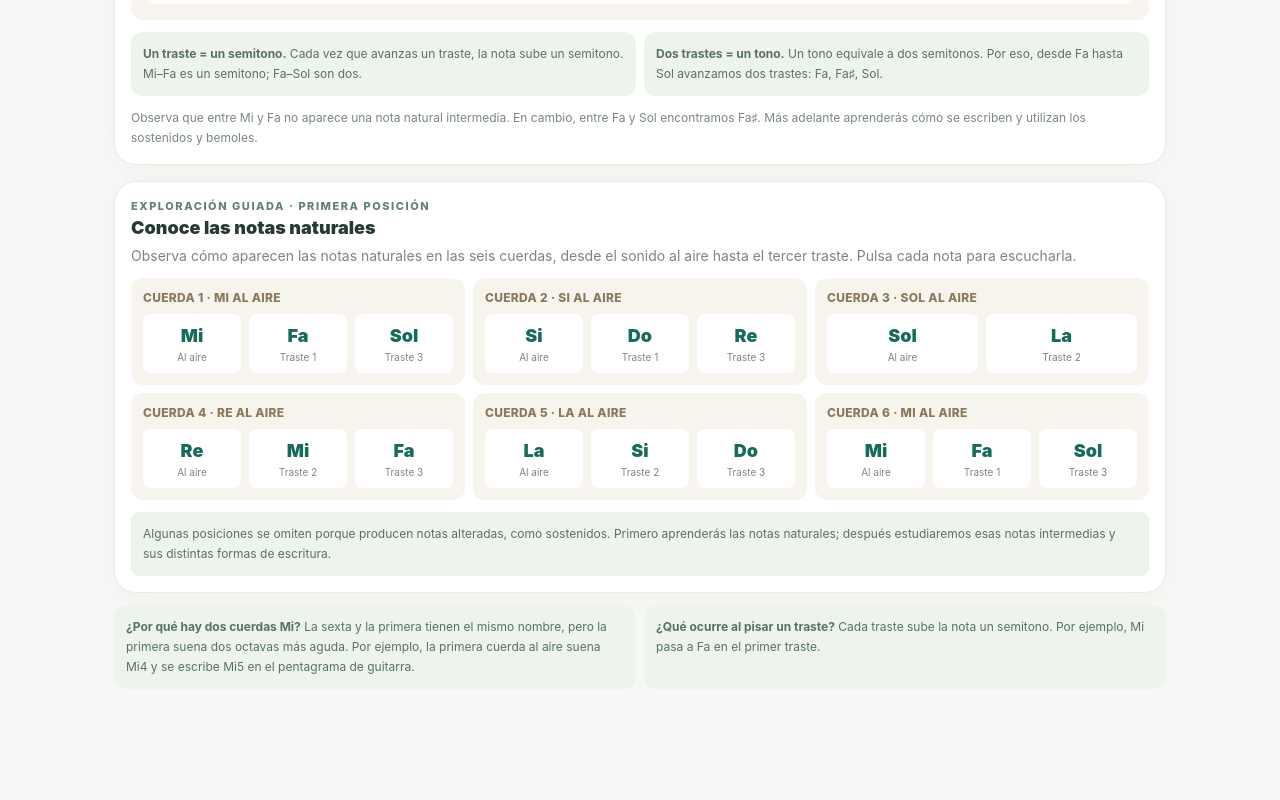
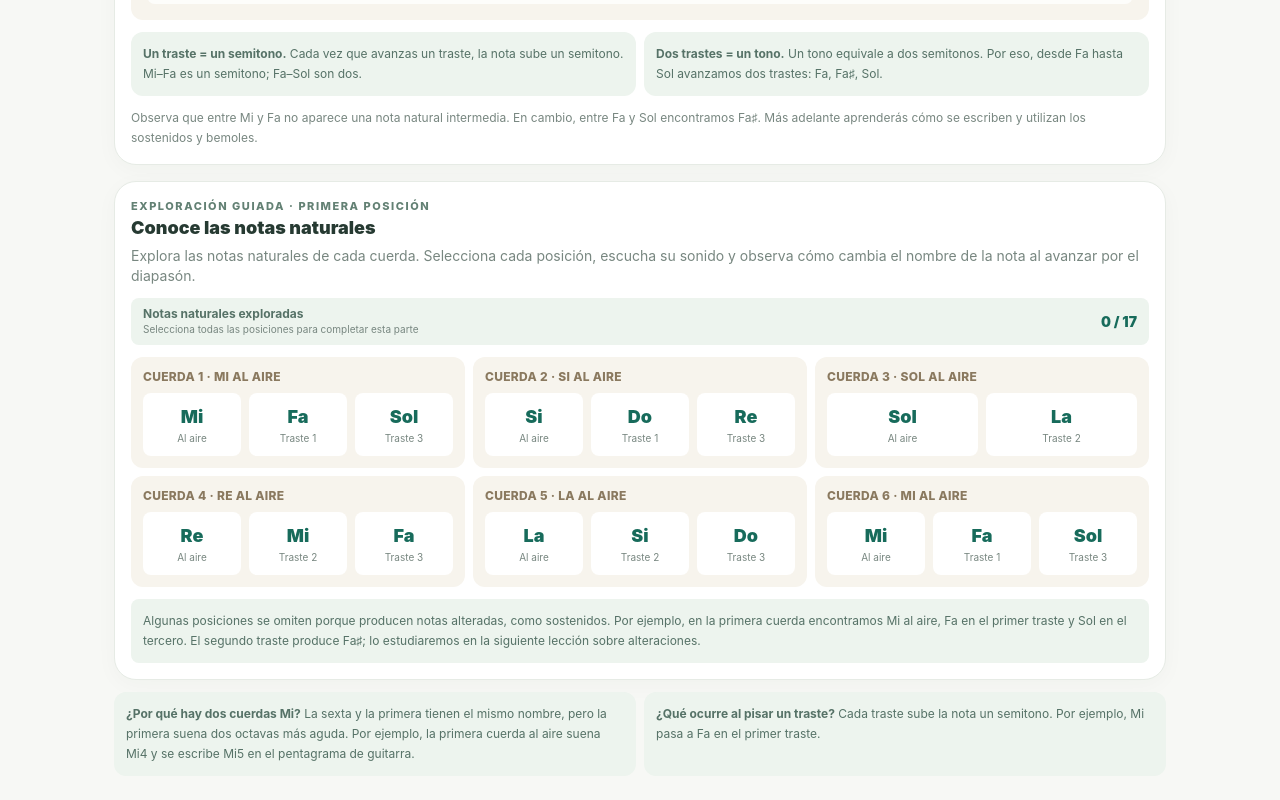
Before and after one commit to juanisidromejia/guitar-tutor, a Vue app: page /fundamentos in a window 1280 px wide. Shown: the part 1370-2170 px from the top of the page. Before the commit the page ends 2087 px from the top, so only its background shows below. Built offline with nearby package versions, Linux system fonts and the light colour scheme; no server answers.

Commit message:
feat: guide natural note exploration in open strings lesson

```diff
--- a/src/views/OpenStringsLesson.vue
+++ b/src/views/OpenStringsLesson.vue
@@ -20,6 +20,9 @@ const selectedString = computed(() => selected.value ?? strings[0])
 const visited = ref<number[]>([])
 const selectedFret = ref(0)
 const visitedFrets = ref<number[]>([])
+const visitedNaturalNotes = ref<string[]>([])
+const selectedNaturalNote = ref<{ key: string; midi: number; stringNumber: number; stringName: string; fret: number; name: string } | null>(null)
+const totalNaturalNotes = computed(() => naturalNotesByString.value.reduce((total, string) => total + string.notes.length, 0))
 const fretNote = computed(() => midiName(strings[0].midi + selectedFret.value))
 const note = computed(() => midiName(selectedString.value.midi))
 const writtenNote = computed(() => midiName(selectedString.value.midi + 12))
@@ -33,7 +36,10 @@ const naturalNotesByString = computed(() => strings.map(string => ({
 })))
 
 function maybeComplete() {
-  if (visited.value.length === strings.length && [0, 1, 2, 3].every(value => visitedFrets.value.includes(value))) complete(1)
+  const exploredStrings = visited.value.length === strings.length
+  const exploredFrets = [0, 1, 2, 3].every(value => visitedFrets.value.includes(value))
+  const exploredNaturalNotes = visitedNaturalNotes.value.length === totalNaturalNotes.value
+  if (exploredStrings && exploredFrets && exploredNaturalNotes) complete(1)
 }
 
 function selectString(string: typeof strings[number]) {
@@ -50,8 +56,14 @@ function selectFret(fret: number) {
   void playGuitarNote(strings[0].midi + fret, 1)
 }
 
-function playNaturalNote(midi: number, string: number) {
-  void playGuitarNote(midi, string)
+function playNaturalNote(midi: number, stringNumber: number, fret: number, name: string) {
+  const string = strings.find(item => item.number === stringNumber)
+  if (!string) return
+  const key = `${stringNumber}-${fret}`
+  selectedNaturalNote.value = { key, midi, stringNumber, stringName: string.name, fret, name }
+  if (!visitedNaturalNotes.value.includes(key)) visitedNaturalNotes.value.push(key)
+  maybeComplete()
+  void playGuitarNote(midi, stringNumber)
 }
 </script>
 
@@ -168,8 +180,15 @@ function playNaturalNote(midi: number, string: number) {
         <p class="eyebrow">Exploración guiada · Primera posición</p>
         <h2 class="text-lg font-black">Conoce las notas naturales</h2>
         <p class="mt-1 text-sm leading-5 text-[#788780]">
-          Observa cómo aparecen las notas naturales en las seis cuerdas, desde el sonido al aire hasta el tercer traste. Pulsa cada nota para escucharla.
+          Explora las notas naturales de cada cuerda. Selecciona cada posición, escucha su sonido y observa cómo cambia el nombre de la nota al avanzar por el diapasón.
         </p>
+      </div>
+      <div class="mb-3 flex items-center justify-between gap-3 rounded-lg bg-[#edf4ee] px-3 py-2">
+        <div>
+          <p class="text-xs font-bold text-[#567267]">Notas naturales exploradas</p>
+          <p class="text-[10px] text-[#788780]">Selecciona todas las posiciones para completar esta parte</p>
+        </div>
+        <span class="text-sm font-black text-[#176b5b]">{{ visitedNaturalNotes.length }} / {{ totalNaturalNotes }}</span>
       </div>
       <div class="grid gap-2 sm:grid-cols-2 lg:grid-cols-3">
         <div v-for="string in naturalNotesByString" :key="string.number" class="rounded-xl bg-[#f7f4ed] p-3">
@@ -178,17 +197,24 @@ function playNaturalNote(midi: number, string: number) {
             <button
               v-for="item in string.notes"
               :key="item.fret"
-              class="min-w-[64px] flex-1 rounded-lg bg-white px-2 py-2 text-center transition hover:bg-[#dcebe0] active:scale-95"
-              @click="playNaturalNote(item.midi, string.number)"
+              class="min-w-[64px] flex-1 rounded-lg border-2 px-2 py-2 text-center transition hover:bg-[#dcebe0] active:scale-95"
+              :class="selectedNaturalNote?.key === `${string.number}-${item.fret}` ? 'border-[#4c9c7c] bg-[#dcebe0]' : 'border-transparent bg-white'"
+              @click="playNaturalNote(item.midi, string.number, item.fret, item.note.name)"
             >
               <span class="block text-lg font-black text-[#176b5b]">{{ item.note.name }}</span>
               <span class="block text-[10px] text-[#788780]">{{ item.fret === 0 ? 'Al aire' : 'Traste ' + item.fret }}</span>
+              <span v-if="visitedNaturalNotes.includes(`${string.number}-${item.fret}`)" class="mt-1 block text-[9px] font-bold text-[#4c9c7c]">Explorada ✓</span>
             </button>
           </div>
         </div>
       </div>
+      <div v-if="selectedNaturalNote" class="mt-3 rounded-xl bg-[#f5f8f4] p-3 text-center">
+        <p class="text-[10px] font-bold uppercase tracking-wide text-[#718078]">Nota que acabas de escuchar</p>
+        <p class="mt-1 text-2xl font-black text-[#176b5b]">{{ selectedNaturalNote.name }}{{ midiName(selectedNaturalNote.midi).octave }}</p>
+        <p class="mt-1 text-xs text-[#75827b]">Cuerda {{ selectedNaturalNote.stringNumber }} ({{ selectedNaturalNote.stringName }}) · {{ selectedNaturalNote.fret === 0 ? 'al aire' : 'traste ' + selectedNaturalNote.fret }} · Sonido real</p>
+      </div>
       <p class="mt-3 rounded-lg bg-[#edf4ee] p-3 text-xs leading-5 text-[#567267]">
-        Algunas posiciones se omiten porque producen notas alteradas, como sostenidos. Primero aprenderás las notas naturales; después estudiaremos esas notas intermedias y sus distintas formas de escritura.
+        Algunas posiciones se omiten porque producen notas alteradas, como sostenidos. Por ejemplo, en la primera cuerda encontramos Mi al aire, Fa en el primer traste y Sol en el tercero. El segundo traste produce Fa♯; lo estudiaremos en la siguiente lección sobre alteraciones.
       </p>
     </section>
 
@@ -203,7 +229,7 @@ function playNaturalNote(midi: number, string: number) {
       </div>
     </div>
 
-    <div v-if="visited.length === 6 && [0, 1, 2, 3].every(value => visitedFrets.includes(value))" class="mt-3 flex items-center gap-2 rounded-xl bg-[#e9f5ed] p-3 text-sm font-semibold text-[#226447]">
+    <div v-if="visited.length === 6 && [0, 1, 2, 3].every(value => visitedFrets.includes(value)) && visitedNaturalNotes.length === totalNaturalNotes" class="mt-3 flex items-center gap-2 rounded-xl bg-[#e9f5ed] p-3 text-sm font-semibold text-[#226447]">
       <CheckCircle2 :size="19" />
       ¡Has explorado las seis cuerdas y las primeras posiciones! Ya conoces las cuerdas al aire y cómo suben las notas.
     </div>
```
